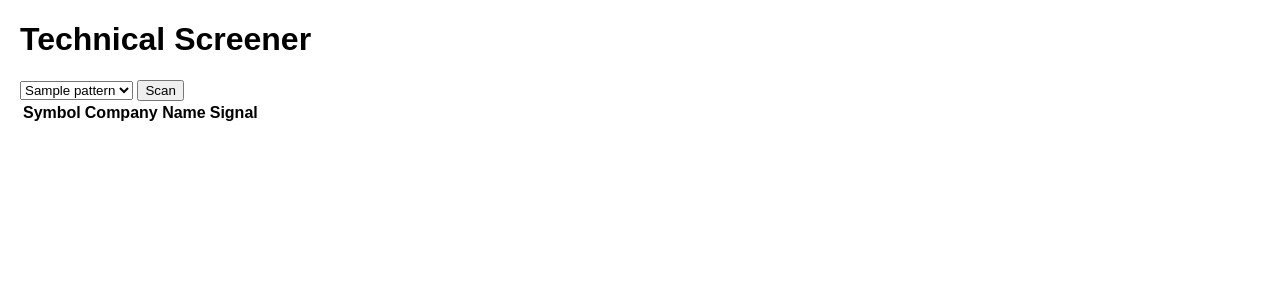
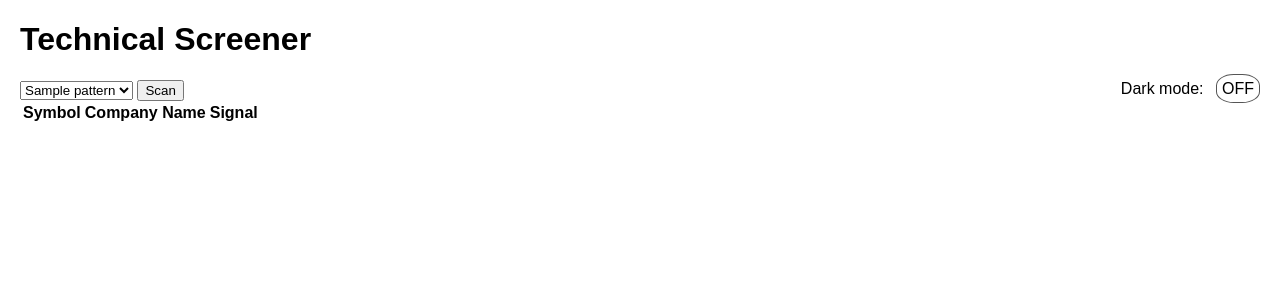
Before and after one commit to RakshitMeshram/Technical-Screener, a Flask app: template templates/index.html in a window 1280 px wide. Shown: the top 300 px of the page. Run offline with Flask 2, Linux system fonts and the light colour scheme; the template is opened without the code that fills it: most values are stand-ins (such as "Sample title", 1, 10 or a date in 2020); lists and menus that the app fills with data are empty.

Commit message:
added dark mode

```diff
--- a/templates/index.html
+++ b/templates/index.html
@@ -5,16 +5,38 @@
     <meta http-equiv="X-UA-Compatible" content="IE=edge">
     <meta name="viewport" content="width=device-width, initial-scale=1.0">
     <title>Technical Screener</title>
+    <script src=
+"https://cdnjs.cloudflare.com/ajax/libs/jquery/3.4.0/jquery.min.js">
+    </script>
     <style>
         body {font-family: arial;margin: 20px;}
         td { padding: 10px;}
         .bullish {background: green; color: white;}
         .bearish {background: red; color: white;}
+        .mode {
+            float:right;
+        }
+        .change {
+            cursor: pointer;
+            border: 1px solid #555;
+            border-radius: 40%;
+            width: 20px;
+            text-align: center;
+            padding: 5px;
+            margin-left: 8px;
+        }
+        .dark{
+            background-color: #222;
+            color: #e6e6e6;
+        }
     </style>
 </head>
 <body>
     <h1>Technical Screener</h1>
-
+    <div class="mode">
+        Dark mode:
+        <span class="change">OFF</span>
+    </div>
     <form>
         <select name="pattern">
             {% for pattern in patterns %}
@@ -48,6 +70,16 @@
             {% endif %}
         {% endfor %}
     </table>
-
+    <script>
+        $( ".change" ).on("click", function() {
+            if( $( "body" ).hasClass( "dark" )) {
+                $( "body" ).removeClass( "dark" );
+                $( ".change" ).text( "OFF" );
+            } else {
+                $( "body" ).addClass( "dark" );
+                $( ".change" ).text( "ON" );
+            }
+        });
+    </script>
 </body>
 </html>
```
